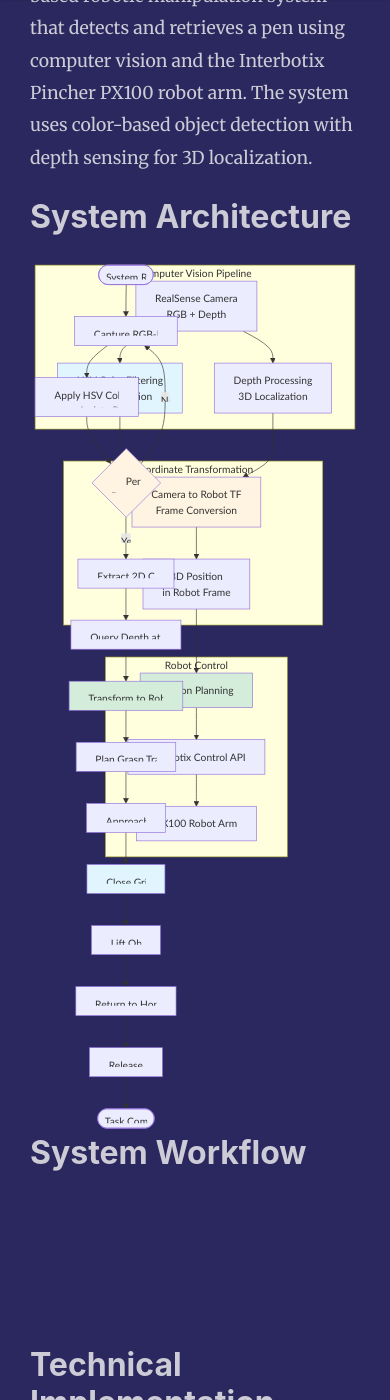
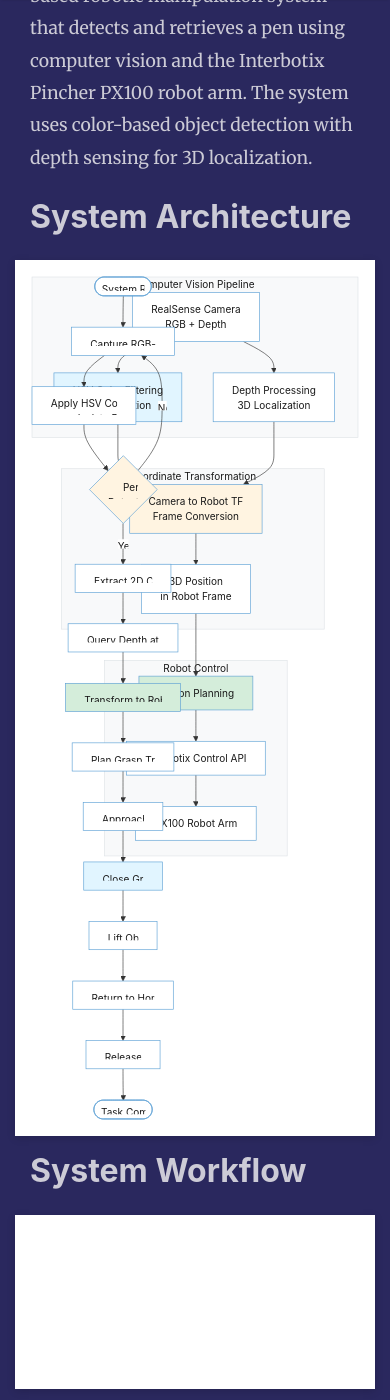
Before and after one commit to nu-jliu/nu-jliu.github.io, a Jekyll site: the page built from _posts/2023-9-17-pen.md, in a window 390 px wide and 1400 px high, scrolled down 865 px. Built offline with Jekyll 4.4.1, drawn with Linux system fonts in a browser that asks for light colours; nearby versions of some CDN libraries; comment, search, counter and statistics services are not loaded.

Commit message:
update backgrounds

```diff
--- a/_layouts/post.html
+++ b/_layouts/post.html
@@ -32,7 +32,29 @@ post_class: post-template
             // Initialize mermaid with custom configuration
             mermaid.initialize({
                 startOnLoad: false,
-                theme: 'default'
+                theme: 'base',
+                themeVariables: {
+                    // Colors matching existing inline diagram styles
+                    primaryColor: '#e1f5ff',
+                    primaryTextColor: '#1a1a1a',
+                    primaryBorderColor: '#5a9fd4',
+                    secondaryColor: '#fff4e1',
+                    secondaryTextColor: '#1a1a1a',
+                    secondaryBorderColor: '#d4a574',
+                    tertiaryColor: '#d4edda',
+                    tertiaryTextColor: '#1a1a1a',
+                    tertiaryBorderColor: '#7ab88f',
+                    background: '#ffffff',
+                    mainBkg: '#ffffff',
+                    textColor: '#1a1a1a',
+                    lineColor: '#333333',
+                    edgeLabelBackground: '#ffffff',
+                    nodeBorder: '#5a9fd4',
+                    clusterBkg: '#f8f9fa',
+                    clusterBorder: '#dee2e6',
+                    fontFamily: '-apple-system, system-ui, BlinkMacSystemFont, "Segoe UI", Roboto, "Helvetica Neue", Arial, sans-serif',
+                    fontSize: '16px'
+                }
             });
 
             // Convert code blocks with language-mermaid to mermaid divs
--- a/assets/css/screen.css
+++ b/assets/css/screen.css
@@ -749,6 +749,88 @@ img {
     max-width: 100%;
 }
 
+/* Mermaid Diagram Container Styling */
+.article-post .mermaid {
+    background: #ffffff;
+    padding: 2rem;
+    border-radius: 8px;
+    margin: 2rem 0;
+    box-shadow: 0 2px 8px rgba(0, 0, 0, 0.15);
+    overflow-x: auto;
+    overflow-y: visible;
+    display: flex;
+    justify-content: center;
+    align-items: center;
+}
+
+.article-post .mermaid svg {
+    max-width: 100%;
+    height: auto;
+    display: block;
+    margin: 0 auto;
+}
+
+@media (max-width: 768px) {
+    .article-post .mermaid {
+        padding: 1rem;
+        margin: 1.5rem 0;
+        border-radius: 6px;
+    }
+}
+
+@media (max-width: 576px) {
+    .article-post .mermaid {
+        padding: 0.75rem;
+        margin: 1rem -15px;
+        border-radius: 0;
+    }
+}
+
+/* Image Background for Visibility on Dark Theme */
+.article-post img {
+    background: #ffffff;
+    padding: 1.5rem;
+    border-radius: 6px;
+    margin: 1.5rem 0;
+    box-shadow: 0 2px 6px rgba(0, 0, 0, 0.12);
+    display: block;
+    max-width: 100%;
+    height: auto;
+}
+
+.article-post img.shadow {
+    -webkit-box-shadow: 0px 4px 12px 0px rgba(0, 0, 0, 0.25);
+    -moz-box-shadow: 0px 4px 12px 0px rgba(0, 0, 0, 0.25);
+    box-shadow: 0px 4px 12px 0px rgba(0, 0, 0, 0.25);
+}
+
+.article-post img.no-bg {
+    background: transparent;
+    padding: 0;
+    box-shadow: none;
+}
+
+.featured-image img {
+    background: transparent;
+    padding: 0;
+    box-shadow: none;
+}
+
+@media (max-width: 768px) {
+    .article-post img {
+        padding: 1rem;
+        margin: 1rem 0;
+        border-radius: 4px;
+    }
+}
+
+@media (max-width: 576px) {
+    .article-post img {
+        padding: 0.75rem;
+        margin: 0.75rem 0;
+    }
+}
+
 .bottompagination span.navigation {
     display: block;
     font-size: 0.93rem;
```
